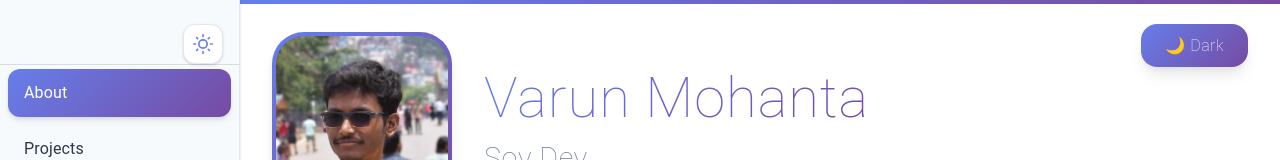
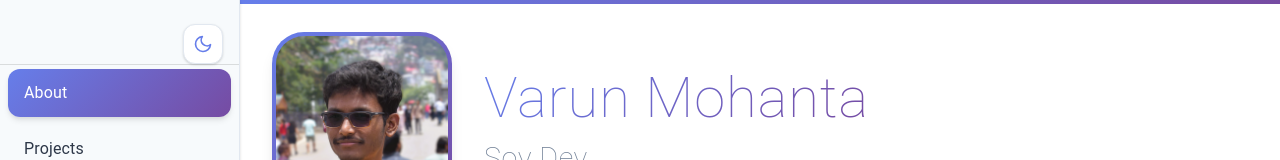
Before and after one commit to V-Silpin/web-portfolio, a React (Vite) app: page / in a window 1280 px wide. Shown: the top 160 px of the page. Built offline with nearby package versions, Linux system fonts and the light colour scheme.

Commit message:
Refactor App component: remove inline theme toggle button and integrate it into Sidebar

```diff
--- a/src/App.tsx
+++ b/src/App.tsx
@@ -24,25 +24,6 @@ function App() {
   };
 
   return (
-    <>
-      <div style={{ position: 'fixed', top: 24, right: 32, zIndex: 2000 }}>
-        <button onClick={toggleTheme} style={{
-          background: 'var(--color-btn-bg)',
-          color: 'var(--color-btn-text)',
-          border: 'none',
-          borderRadius: '16px',
-          padding: '0.75em 1.5em',
-          cursor: 'pointer',
-          boxShadow: 'var(--shadow-lg)',
-          fontWeight: 200,
-          fontSize: '1em',
-          transition: 'var(--transition)',
-          backdropFilter: 'blur(10px)',
-          letterSpacing: '0.5px',
-        }}>
-          {theme === 'light' ? '🌙 Dark' : '☀️ Light'}
-        </button>
-      </div>
     <Box sx={{
       display: 'flex',
       flexDirection: { xs: 'column', md: 'row' },
@@ -50,10 +31,14 @@ function App() {
       width: '100vw',
       overflow: 'hidden'
     }}>
-        <Sidebar selectedSection={selectedSection} onSectionChange={setSelectedSection} />
+      <Sidebar
+        selectedSection={selectedSection}
+        onSectionChange={setSelectedSection}
+        theme={theme}
+        toggleTheme={toggleTheme}
+      />
       <Mainbox selectedSection={selectedSection} />
     </Box>
-    </>
   );
 }
 
```
Lines whose indentation alone changed are shown as unchanged.
